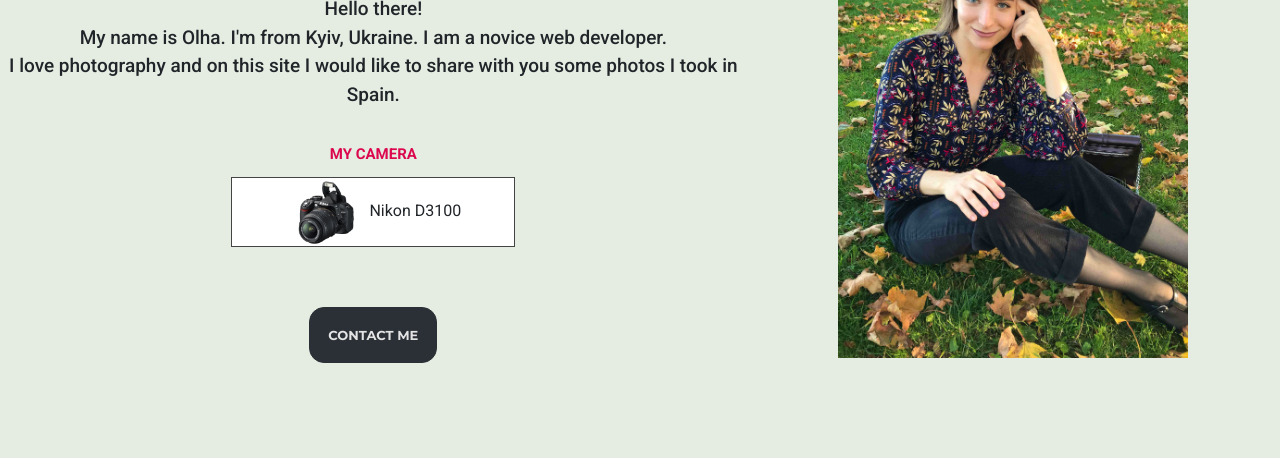
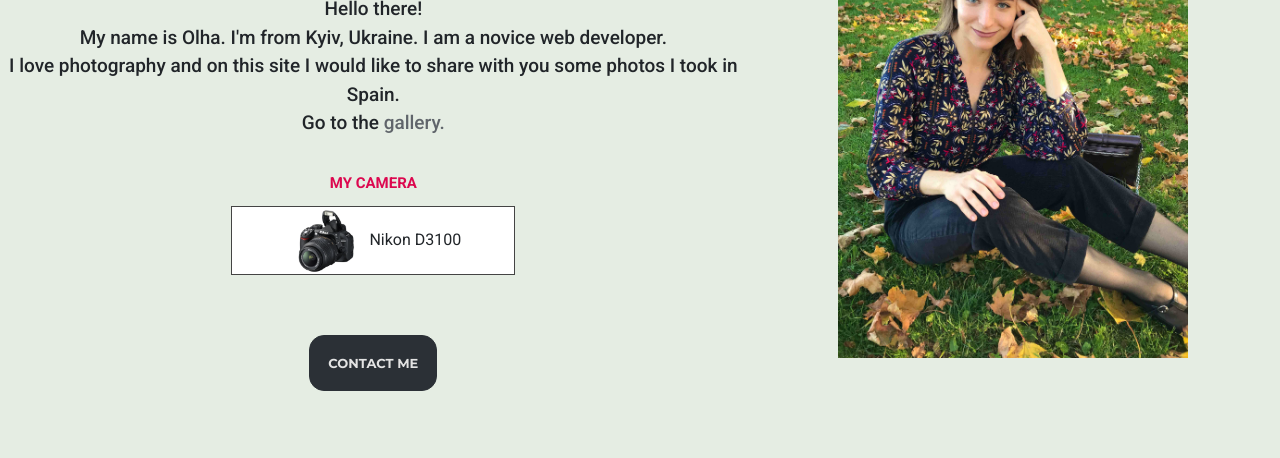
Before and after one commit to HelgagleH/responsive-project-portfolio, a plain HTML site: page about.html in a window 1280 px wide. Shown: the part 239-697 px from the top of the page. Drawn offline with nearby package versions, Linux system fonts and the light colour scheme.

Commit message:
Added gallery-link to about.html

```diff
--- a/about.html
+++ b/about.html
@@ -55,6 +55,9 @@
                 Hello there!
                 </br> My name is Olha. I'm from Kyiv, Ukraine. I am a novice web developer.
                 </br> I love photography and on this site I would like to share with you some photos I took in Spain.
+                </br>Go to the <a href="/gallery.html" class="gallery-link">
+                    gallery.
+                </a>
             </p>
 
             <div class="col-lg-5 portfolio about-section-photo-2 align-items-center justify-content-center">
--- a/src/styles.css
+++ b/src/styles.css
@@ -119,6 +119,16 @@ button a {
     display: flex;
     align-items: center;
     justify-content: center;
+}
+
+a.gallery-link {
+    color: #60656b;
+    font-size: 19px;
+    font-weight: 500;
+}
+
+a.gallery-link:hover {
+    transition: all 50s ease-in;
 }
 
 .portfolio-wrap {
```
